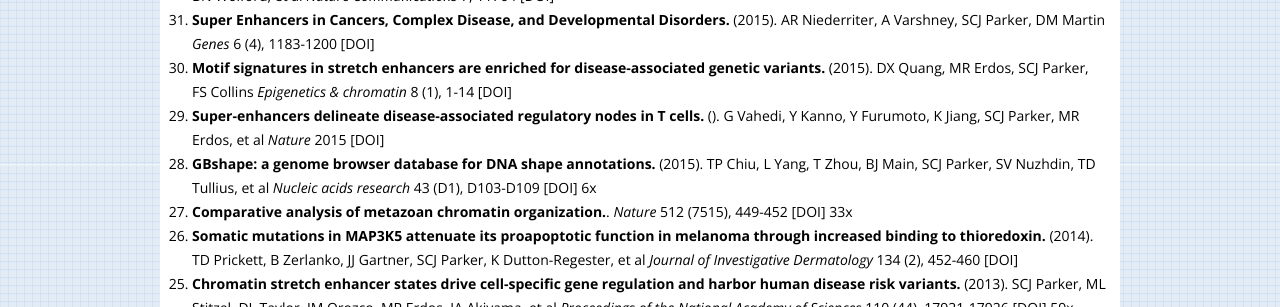
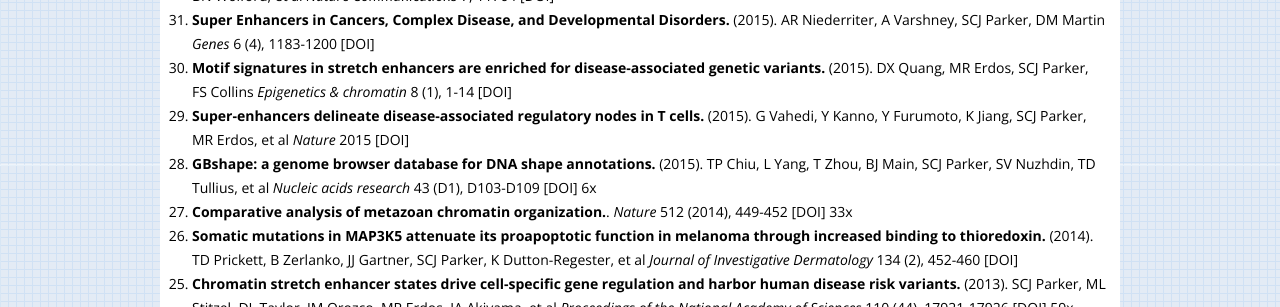
Before and after one commit to scjparker/scjparker.github.io, a Jekyll site: the page built from publications.html, in a window 1280 px wide. Shown: the part 513-820 px from the top of the page. Built offline with Jekyll 4.4.1, drawn with Linux system fonts in a browser that asks for light colours; nearby versions of some CDN libraries.

Commit message:
add missing years

```diff
--- a/_includes/pub/pub.html
+++ b/_includes/pub/pub.html
@@ -18,13 +18,13 @@
 <b>Motif signatures in stretch enhancers are enriched for disease-associated genetic variants.</b> (2015). DX Quang, MR Erdos, <span class="label">SCJ Parker</span>, FS Collins<em> Epigenetics &amp; chromatin</em> 8 (1), 1-14 <a href="http://dx.doi.org/10.1186/s13072-015-0015-7">[DOI]</a>
 </li>
 <li value="29">
-<b>Super-enhancers delineate disease-associated regulatory nodes in T cells.</b> (). G Vahedi, Y Kanno, Y Furumoto, K Jiang, <span class="label">SCJ Parker</span>, MR Erdos, et al<em> Nature</em> 2015 <a href="http://dx.doi.org/10.1038/nature14154">[DOI]</a>
+<b>Super-enhancers delineate disease-associated regulatory nodes in T cells.</b> (2015). G Vahedi, Y Kanno, Y Furumoto, K Jiang, <span class="label">SCJ Parker</span>, MR Erdos, et al<em> Nature</em> 2015 <a href="http://dx.doi.org/10.1038/nature14154">[DOI]</a>
 </li>
 <li value="28">
 <b>GBshape: a genome browser database for DNA shape annotations.</b> (2015). TP Chiu, L Yang, T Zhou, BJ Main, <span class="label">SCJ Parker</span>, SV Nuzhdin, TD Tullius, et al<em> Nucleic acids research</em> 43 (D1), D103-D109 <a href="http://dx.doi.org/10.1093/nar/gku977">[DOI]</a> <a href="http://scholar.google.com/scholar?oi=bibs&amp;hl=en&amp;cites=13816433722092100655" title="Citations"><span class="badge badge-inverse"><test>6x</test></span></a>
 </li>
 <li value="27">
-<b>Comparative analysis of metazoan chromatin organization.</b>.<em> Nature</em> 512 (7515), 449-452 <a href="http://dx.doi.org/10.1038/nature13415">[DOI]</a> <a href="http://scholar.google.com/scholar?oi=bibs&amp;hl=en&amp;cites=16675696361217111017" title="Citations"><span class="badge badge-inverse"><test>33x</test></span></a>
+<b>Comparative analysis of metazoan chromatin organization.</b>.<em> Nature</em> 512 (2014), 449-452 <a href="http://dx.doi.org/10.1038/nature13415">[DOI]</a> <a href="http://scholar.google.com/scholar?oi=bibs&amp;hl=en&amp;cites=16675696361217111017" title="Citations"><span class="badge badge-inverse"><test>33x</test></span></a>
 </li>
 <li value="26">
 <b>Somatic mutations in MAP3K5 attenuate its proapoptotic function in melanoma through increased binding to thioredoxin.</b> (2014). TD Prickett, B Zerlanko, JJ Gartner, <span class="label">SCJ Parker</span>, K Dutton-Regester, et al<em> Journal of Investigative Dermatology</em> 134 (2), 452-460 <a href="http://dx.doi.org/10.1038/jid.2013.365">[DOI]</a>
```
